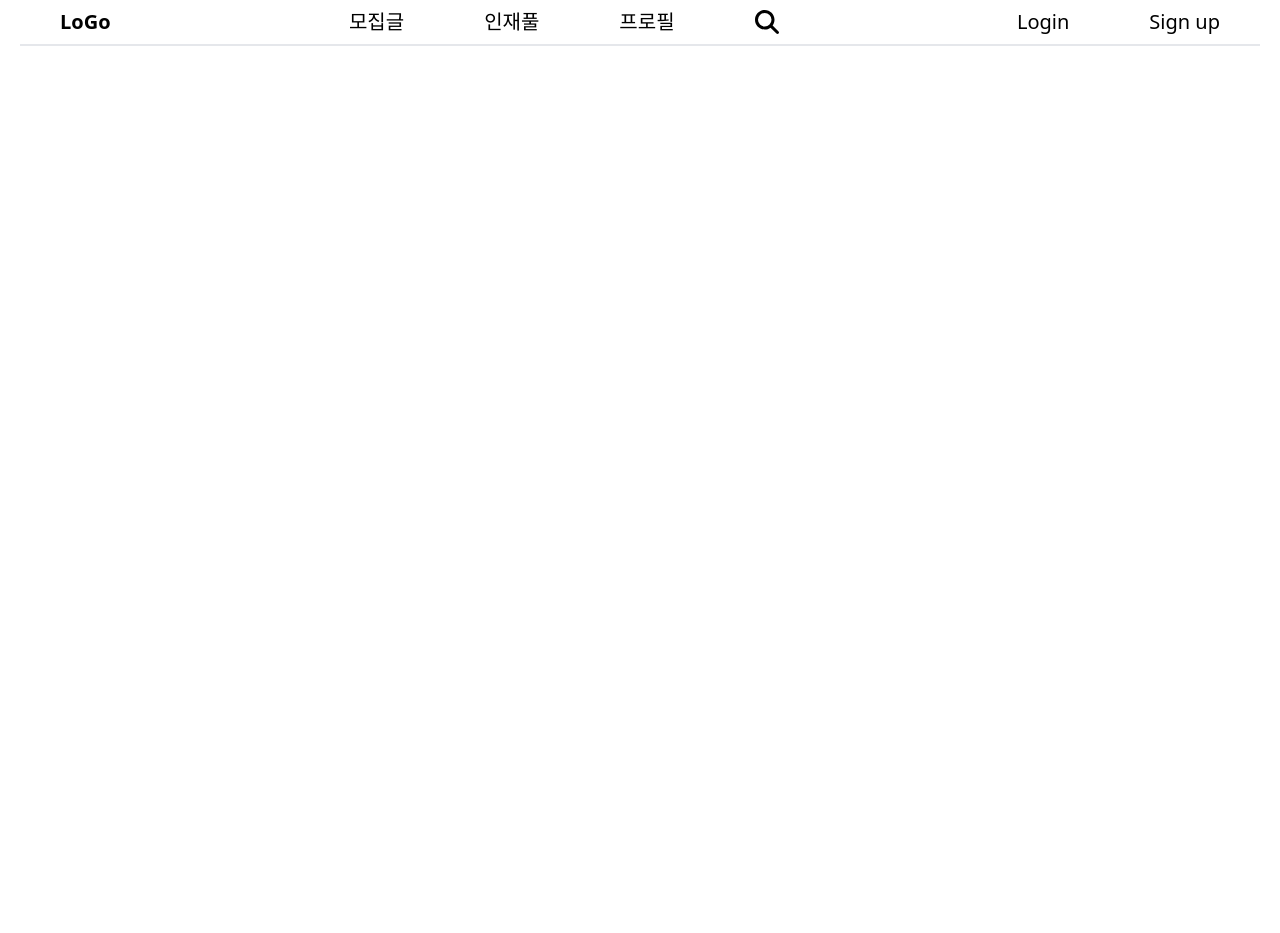
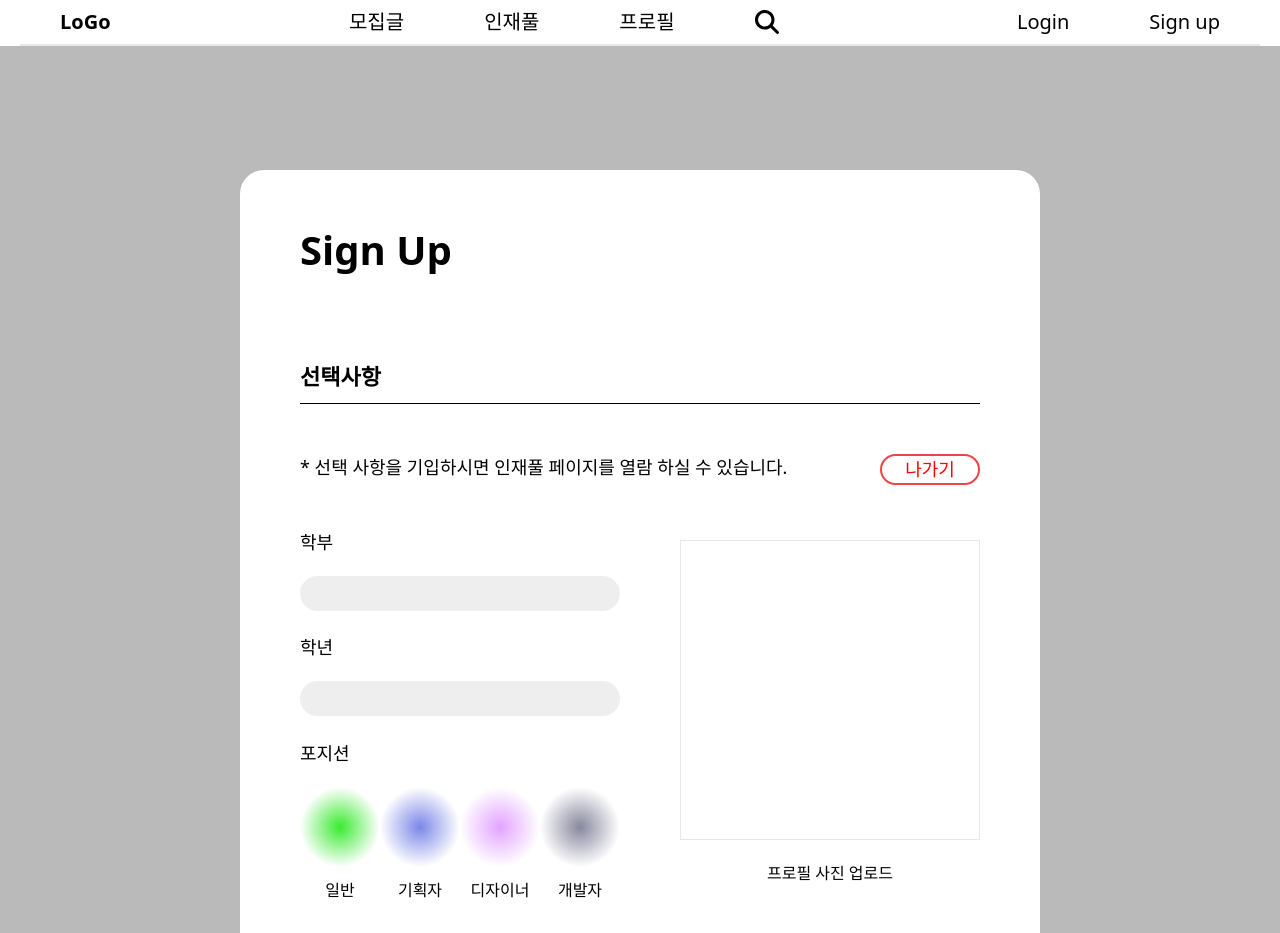
Before and after one commit to HCU-4400WON/hisbee, a React (Create React App) app in the folder src/main/frontend/: page /oauth2/redirect/optional in a window 1280 px wide. Shown: the top 933 px of the page. Before the commit the page ends 800 px from the top, so only its background shows below. Built offline with nearby package versions, Linux system fonts and the light colour scheme.

Commit message:
:sparkles: [#66]signup api connection

```diff
--- a/src/main/frontend/src/Routes/SignUp.tsx
+++ b/src/main/frontend/src/Routes/SignUp.tsx
@@ -1,19 +1,26 @@
-import { useLocation } from "react-router";
+import { useMutation, useQuery } from "@tanstack/react-query";
+import { ImemberSignup, memberSignUp } from "api";
+import { AnimatePresence, motion } from "framer-motion";
+import React, { useState } from "react";
+import { useForm } from "react-hook-form";
+import { useLocation, useNavigate } from "react-router";
+import { Link } from "react-router-dom";
 import tw from "tailwind-styled-components";
 
 const Container = tw.div`
-h-[1600px]
+h-screen
 flex
-items-center
 justify-center
 bg-[#bababa]
 `;
 
-const SignUpCard = tw.div`
+const SignUpCard = tw.form`
 w-[800px]
+h-[500px]
 bg-[#fff]
 px-[60px]
-pt-[50px]
+mt-[100px]
+py-[50px]
 flex
 flex-col
 rounded-3xl
@@ -70,6 +77,7 @@ const InfoInput = tw.input`
   h-[35px]
   bg-[#eeeeee]
   rounded-full
+  px-[20px]
 `;
 
 const InfoBox = tw.div`
@@ -108,6 +116,24 @@ bg-[#eeeeee]
 rounded-full
 `;
 
+const ValidationVariant = {
+  hidden: {
+    y: -10,
+    color: "red",
+    opacity: 0,
+  },
+
+  showing: {
+    y: 0,
+    opacity: 1,
+  },
+
+  exit: {
+    y: 10,
+    opacity: 0,
+  },
+};
+
 function SignUp() {
   const location = useLocation();
   console.log(location);
@@ -116,113 +142,59 @@ function SignUp() {
 
   localStorage.setItem("key", keyword.get("token") as any);
 
+  const navigate = useNavigate();
+  const { register, handleSubmit, formState } = useForm();
+
+  interface IOnValid {
+    nickname: string;
+  }
+  const onValid = (submitData: IOnValid) => {
+    const newMember: ImemberSignup = {
+      nickname: submitData?.nickname,
+      isPublic: false,
+    };
+    memberSignUp(newMember);
+    navigate("/oauth2/redirect/optional");
+  };
+  // console.log(formState.errors);
+
+  //
+
   return (
     <Container>
-      <SignUpCard>
+      <SignUpCard onSubmit={handleSubmit(onValid as any)}>
         <Title>Sign Up</Title>
 
         <SubTitle className="">필수정보 입력하기</SubTitle>
 
-        <InfoBox className="flex w-full ">
+        <InfoBox className=" relative flex w-full ">
           <Info>닉네임</Info>
-          <InfoInput className="w-full" />
+          {/* 중복 검사 추가 필요 */}
+          {/* 랜덤 생성기 있으면 좋을 듯 */}
+          <InfoInput
+            {...register("nickname", { required: "필수 항목입니다." })}
+            className="w-full"
+          />
+          <AnimatePresence>
+            {(formState.errors.nickname?.message as string) && (
+              <motion.div
+                variants={ValidationVariant}
+                className="absolute top-[100px] mt-[10px]"
+                initial="hidden"
+                animate="showing"
+                exit="exit"
+              >
+                * {formState.errors.nickname?.message as string}
+              </motion.div>
+            )}
+          </AnimatePresence>
         </InfoBox>
 
         <InfoBox className="flex w-full flex-row mt-[40px] justify-end">
+          {/* <Link to="/oauth2/redirect/optional"> */}
           <SubmitButton className="">제출하기</SubmitButton>
+          {/* </Link> */}
         </InfoBox>
-        <SubTitle className="mt-[80px]">선택사항</SubTitle>
-        <Info>
-          * 선택 사항을 기입하시면 인재풀 페이지를 열람 하실 수 있습니다.
-        </Info>
-
-        <FlexRequiredBox>
-          <div className="flex flex-col justify-evenly h-[400px]">
-            <InfoBox>
-              <Info>학부</Info>
-              <InfoInput />
-            </InfoBox>
-            <InfoBox>
-              <Info>학년</Info>
-              <InfoInput />
-            </InfoBox>
-
-            <InfoBox>
-              <Info>포지션</Info>
-              <FlexPositionBox>
-                <PositionBox>
-                  <PositionGradientBox
-                    style={{
-                      background:
-                        "radial-gradient(closest-side,#3aea31 , white)",
-                    }}
-                  ></PositionGradientBox>
-                  <p>일반</p>
-                </PositionBox>
-                <PositionBox>
-                  <PositionGradientBox
-                    style={{
-                      background:
-                        "radial-gradient(closest-side,#7b87e7 , white)",
-                    }}
-                  ></PositionGradientBox>
-                  <p>기획자</p>
-                </PositionBox>
-                <PositionBox>
-                  <PositionGradientBox
-                    style={{
-                      background:
-                        "radial-gradient(closest-side,#e3a3ff , white)",
-                    }}
-                  ></PositionGradientBox>
-                  <p>디자이너</p>
-                </PositionBox>
-                <PositionBox>
-                  <PositionGradientBox
-                    style={{
-                      background:
-                        "radial-gradient(closest-side,#87879e , white)",
-                    }}
-                  ></PositionGradientBox>
-                  <p>개발자</p>
-                </PositionBox>
-              </FlexPositionBox>
-            </InfoBox>
-          </div>
-          <div className="flex flex-col items-center justify-evenly mt-[15px]">
-            <span className="border w-[300px] h-[300px] "></span>
-            <span>프로필 사진 업로드</span>
-          </div>
-        </FlexRequiredBox>
-
-        <IntroduceBox>
-          <Info className="my-[25px]">자기소개</Info>
-          <IntroduceArea />
-        </IntroduceBox>
-
-        <FlexRowBox className="justify-between ">
-          <InfoBox>
-            <Info className="my-[25px]">동아리 / 학회</Info>
-            <InfoInput />
-          </InfoBox>
-          <InfoBox>
-            <Info className="my-[25px]">이메일 주소</Info>
-            <InfoInput />
-          </InfoBox>
-        </FlexRowBox>
-
-        <FlexRowBox className="justify-between">
-          <InfoBox>
-            <Info className="my-[25px]">연락수단</Info>
-            <InfoInput />
-          </InfoBox>
-          <InfoBox>
-            <Info className="my-[25px]">외부링크</Info>
-            <InfoInput />
-          </InfoBox>
-        </FlexRowBox>
-
-        <StartButton className="">제출하기</StartButton>
       </SignUpCard>
     </Container>
   );
--- /dev/null
+++ b/src/main/frontend/src/Routes/SignUpOptional.tsx
@@ -0,0 +1,224 @@
+import { useLocation } from "react-router";
+import tw from "tailwind-styled-components";
+
+const Container = tw.div`
+h-[1600px]
+flex
+items-center
+justify-center
+bg-[#bababa]
+`;
+
+const SignUpCard = tw.div`
+w-[800px]
+bg-[#fff]
+px-[60px]
+pt-[50px]
+flex
+flex-col
+rounded-3xl
+`;
+
+const Title = tw.p`
+  text-[40px]
+  font-bold
+`;
+
+const SubTitle = tw.p`
+ text-[22px]
+ font-bold
+ border-b border-black
+ mt-[40px]
+ pb-[10px]
+ mb-[30px]
+ `;
+
+const FlexRowBox = tw.div`
+flex
+align-center
+`;
+
+const FlexRequiredBox = tw(FlexRowBox)`
+justify-between
+`;
+const FlexPositionBox = tw(FlexRowBox)`
+justify-evenly
+
+`;
+
+const PositionBox = tw.div`
+  h-[115px]
+  flex
+  flex-col
+  items-center
+  justify-between
+`;
+
+const PositionGradientBox = tw.span`
+rounded-full
+w-[80px]
+h-[80px]
+`;
+
+const Info = tw.p`
+  text-[18px]
+  my-[20px]
+`;
+
+const InfoInput = tw.input`
+  w-[320px]
+  h-[35px]
+  bg-[#eeeeee]
+  rounded-full
+`;
+
+const InfoBox = tw.div`
+  w-[320px]
+  flex
+  flex-col
+`;
+
+const IntroduceBox = tw.div`
+flex
+flex-col
+justify-between
+h-[200px]
+w-[680px]
+`;
+
+const IntroduceArea = tw.textarea`
+w-[680px]
+h-[110px]
+bg-[#eeeeee]
+`;
+
+const StartButton = tw.button`
+mx-auto
+my-[80px]
+w-[250px]
+h-[33px]
+bg-[#eeeeee]
+rounded-full
+`;
+
+const SubmitButton = tw.button`
+w-[150px]
+h-[33px]
+bg-[#eeeeee]
+rounded-full
+`;
+
+function SignUpOptional() {
+  const location = useLocation();
+  console.log(location);
+  const keyword = new URLSearchParams(location.search);
+  console.log(keyword.get("token"));
+
+  localStorage.setItem("key", keyword.get("token") as any);
+
+  return (
+    <Container>
+      <SignUpCard>
+        <Title>Sign Up</Title>
+
+        <SubTitle className="mt-[80px]">선택사항</SubTitle>
+        <Info>
+          * 선택 사항을 기입하시면 인재풀 페이지를 열람 하실 수 있습니다.
+          <button className="float-right w-[100px] border-2 border-red-500 rounded-full text-[red]">
+            나가기
+          </button>
+        </Info>
+
+        <FlexRequiredBox>
+          <div className="flex flex-col justify-evenly h-[400px]">
+            <InfoBox>
+              <Info>학부</Info>
+              <InfoInput />
+            </InfoBox>
+            <InfoBox>
+              <Info>학년</Info>
+              <InfoInput />
+            </InfoBox>
+
+            <InfoBox>
+              <Info>포지션</Info>
+              <FlexPositionBox>
+                <PositionBox>
+                  <PositionGradientBox
+                    style={{
+                      background:
+                        "radial-gradient(closest-side,#3aea31 , white)",
+                    }}
+                  ></PositionGradientBox>
+                  <p>일반</p>
+                </PositionBox>
+                <PositionBox>
+                  <PositionGradientBox
+                    style={{
+                      background:
+                        "radial-gradient(closest-side,#7b87e7 , white)",
+                    }}
+                  ></PositionGradientBox>
+                  <p>기획자</p>
+                </PositionBox>
+                <PositionBox>
+                  <PositionGradientBox
+                    style={{
+                      background:
+                        "radial-gradient(closest-side,#e3a3ff , white)",
+                    }}
+                  ></PositionGradientBox>
+                  <p>디자이너</p>
+                </PositionBox>
+                <PositionBox>
+                  <PositionGradientBox
+                    style={{
+                      background:
+                        "radial-gradient(closest-side,#87879e , white)",
+                    }}
+                  ></PositionGradientBox>
+                  <p>개발자</p>
+                </PositionBox>
+              </FlexPositionBox>
+            </InfoBox>
+          </div>
+          <div className="flex flex-col items-center justify-evenly mt-[15px]">
+            <span className="border w-[300px] h-[300px] "></span>
+            <span>프로필 사진 업로드</span>
+          </div>
+        </FlexRequiredBox>
+
+        <IntroduceBox>
+          <Info className="my-[25px]">자기소개</Info>
+          <IntroduceArea />
+        </IntroduceBox>
+
+        <FlexRowBox className="justify-between ">
+          <InfoBox>
+            <Info className="my-[25px]">동아리 / 학회</Info>
+            <InfoInput />
+          </InfoBox>
+          {/* <InfoBox>
+            <Info className="my-[25px]">이메일 주소</Info>
+            <InfoInput />
+          </InfoBox> */}
+        </FlexRowBox>
+
+        <FlexRowBox className="justify-between">
+          <InfoBox>
+            <Info className="my-[25px]">연락수단</Info>
+            <InfoInput />
+          </InfoBox>
+          <InfoBox>
+            <Info className="my-[25px]">외부링크</Info>
+            <InfoInput />
+          </InfoBox>
+        </FlexRowBox>
+
+        <StartButton className="">제출하기</StartButton>
+      </SignUpCard>
+    </Container>
+  );
+}
+
+export default SignUpOptional;
--- a/src/main/frontend/src/components/Router.tsx
+++ b/src/main/frontend/src/components/Router.tsx
@@ -8,6 +8,7 @@ import Person from "Routes/Person";
 import PostAddForm from "Routes/PostAddForm";
 import Detail from "Routes/Detail";
 import Profile from "Routes/Profile";
+import SignUpOptional from "Routes/SignUpOptional";
 
 function Router() {
   return (
@@ -22,6 +23,10 @@ function Router() {
         <Route path="oauth2/redirect" element={<SignUp />}></Route>
         <Route path="person" element={<Person />}></Route>
         <Route path="profile" element={<Profile />}></Route>
+        <Route
+          path="oauth2/redirect/optional"
+          element={<SignUpOptional />}
+        ></Route>
       </Routes>
     </BrowserRouter>
   );
```
Also changed, not shown: src/main/frontend/src/api.tsx (+43 -0 lines).
